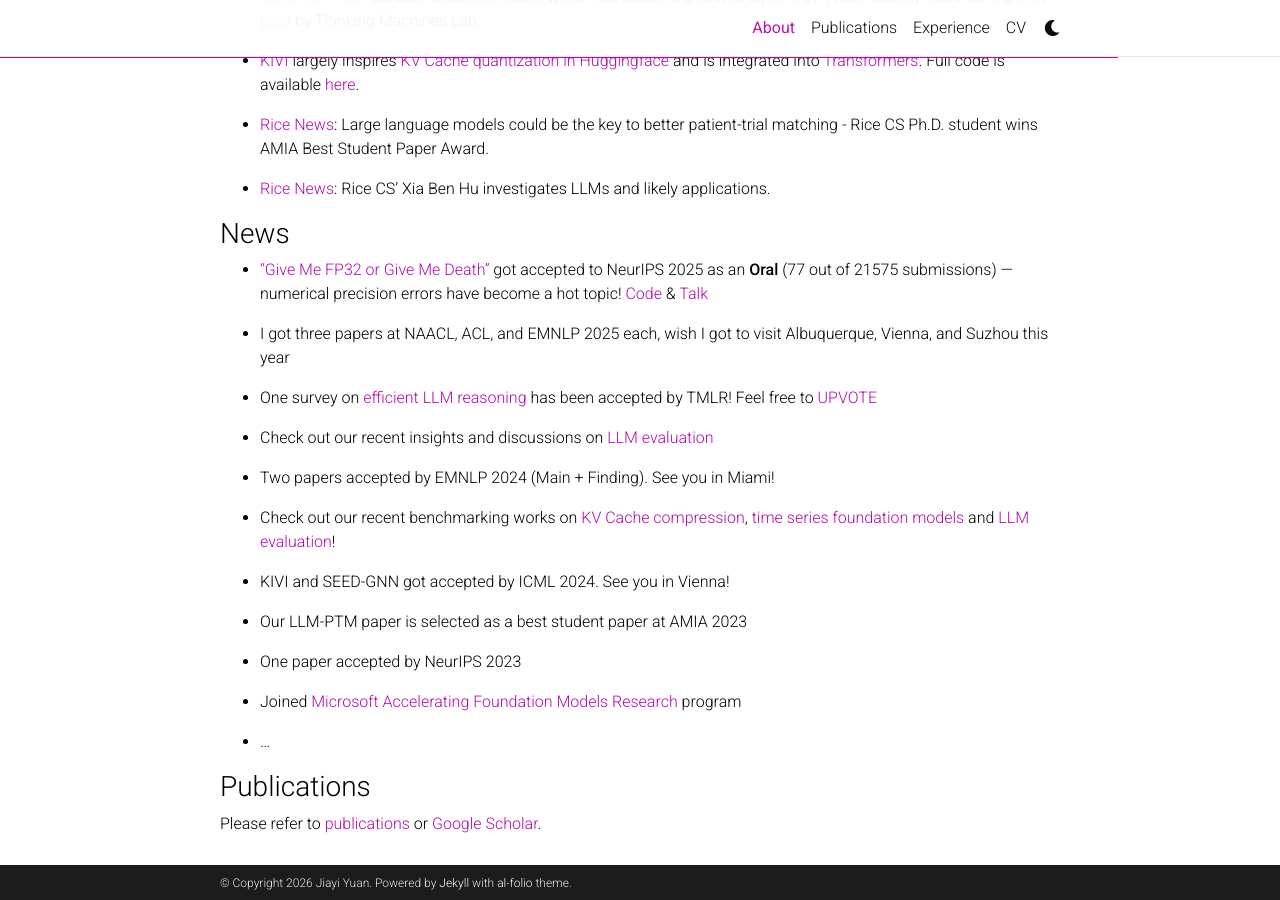
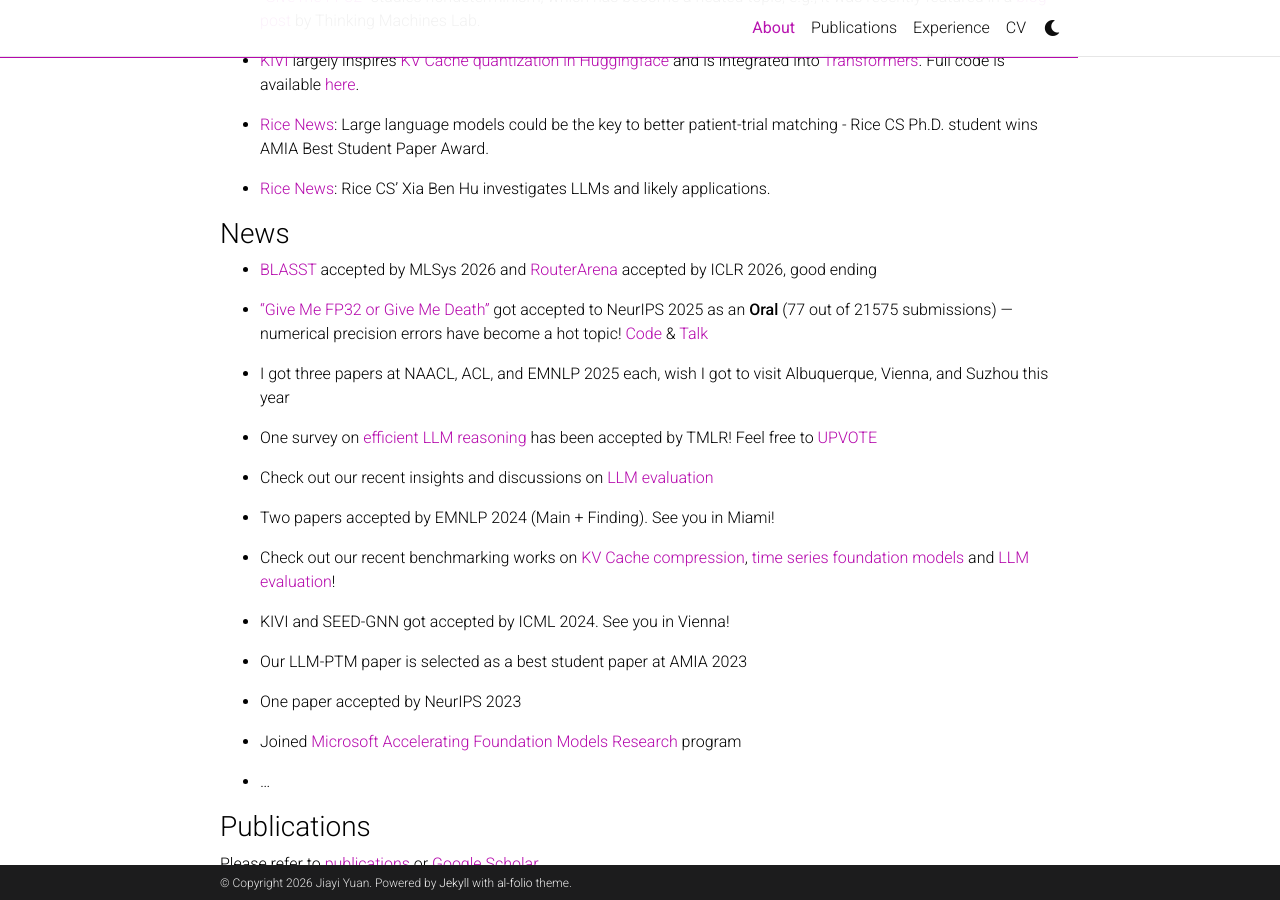
Before and after one commit to jy-yuan/jy-yuan.github.io, a Jekyll site: the page built from _pages/about.md, in a window 1280 px wide and 900 px high, scrolled down 941 px. Built offline with Jekyll 4.4.1, drawn with Linux system fonts in a browser that asks for light colours; comment, search, counter and statistics services are not loaded; a style sheet for code colours, icons or effects is not loaded.

Commit message:
Update news section with recent paper acceptances
Added news about recent paper acceptances and events.

```diff
--- a/_pages/about.md
+++ b/_pages/about.md
@@ -57,6 +57,8 @@ I lived in Beijing for 22 years and in Houston for 4 years.
 
 ### News
 
+- [BLASST](https://arxiv.org/abs/2512.12087) accepted by MLSys 2026 and [RouterArena](https://arxiv.org/pdf/2510.00202) accepted by ICLR 2026, good ending
+
 - ["Give Me FP32 or Give Me Death"](https://arxiv.org/abs/2506.09501) got accepted to NeurIPS 2025 as an **Oral** (77 out of 21575 submissions) — numerical precision errors have become a hot topic! [Code](https://github.com/nanomaoli/llm_reproducibility) & [Talk](https://youtu.be/xtzACc7qbyI?si=Y-mYxFlXZ9zcmz6-)
 
 - I got three papers at NAACL, ACL, and EMNLP 2025 each, wish I got to visit Albuquerque, Vienna, and Suzhou this year
```
